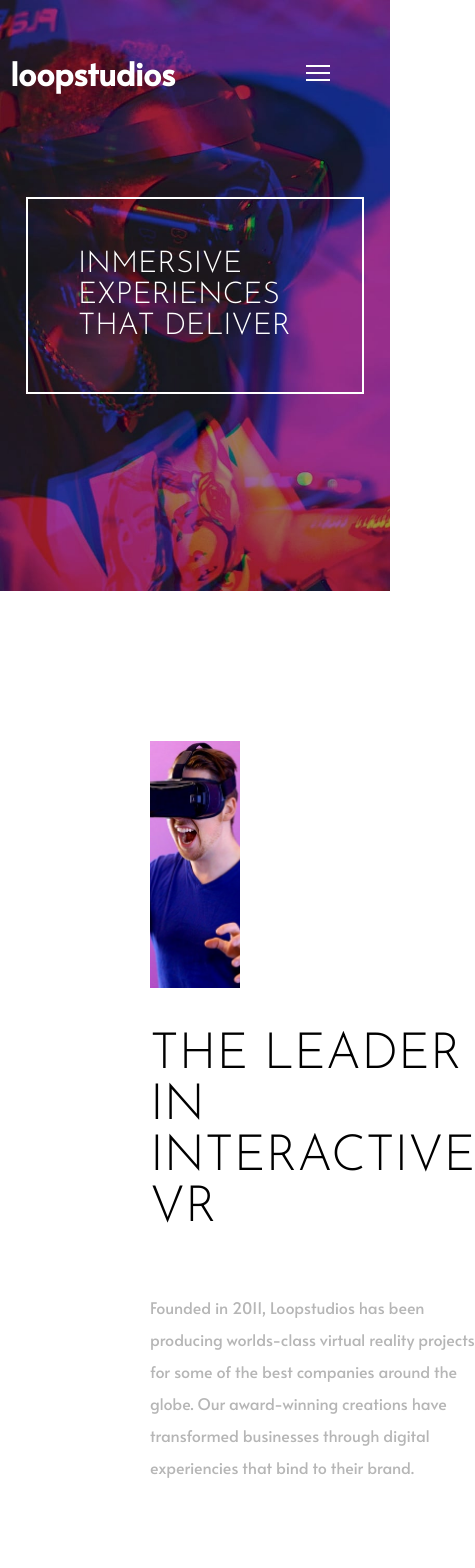
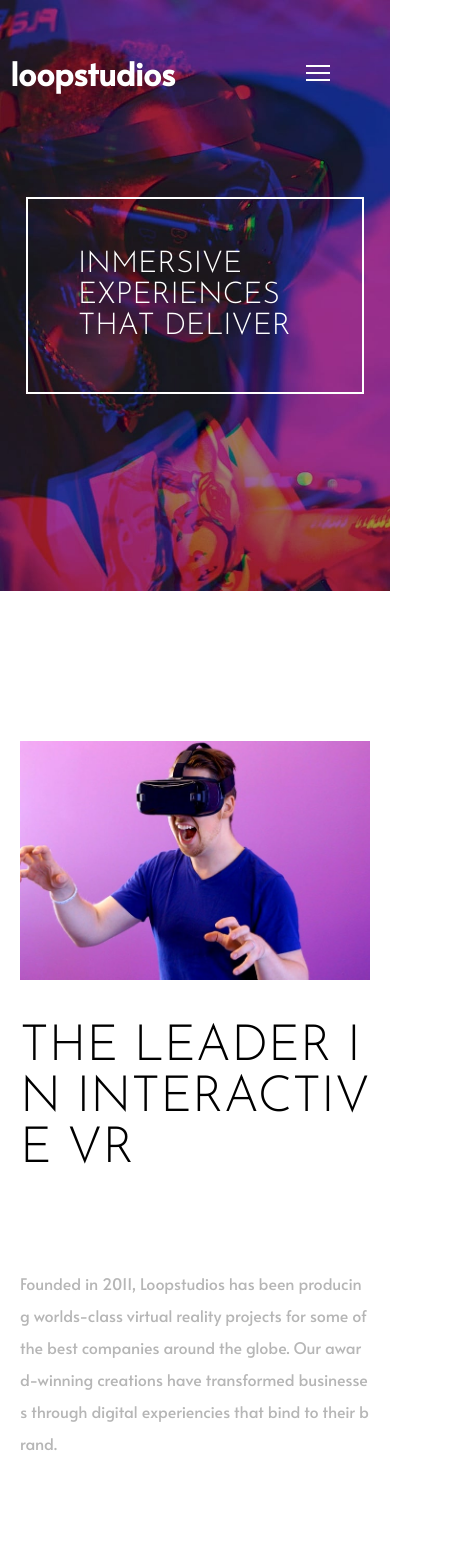
Before and after one commit to andres0818/workShop2-profundizacion, a React (Create React App) app: page / in a window 390 px wide. Shown: the top 1568 px of the page, 475 px wide, since content can reach past the window. Built offline with nearby package versions, Linux system fonts and the light colour scheme.

Commit message:
main actualizacio responsive

```diff
--- a/src/Main/Main.scss
+++ b/src/Main/Main.scss
@@ -22,6 +22,9 @@
           grid-column: 1/7;
           grid-template-rows: repeat(3, 1fr);
       }
+      &__contenedor {
+        margin: 150px 20px;
+      }
   }
   & img {
     width: 100%;
@@ -39,6 +42,7 @@
     align-self: flex-end;
     height: 100%;
     text-align: left;
+    word-break: break-all;
   }
   @media (max-width: 768px) {
       &__info {
--- a/src/components/Cabecera/Cabecera.scss
+++ b/src/components/Cabecera/Cabecera.scss
@@ -12,7 +12,7 @@
         display: flex;
         justify-content: space-between;
         align-items: center;
-        margin: 0 auto;
+        margin: 0 50px;
         padding-top: 30px;
         font-family: 'alata';
     }
@@ -29,7 +29,7 @@
 }
 
 
-@media (max-width:2390px) {
+@media (max-width:390px) {
     .cabecera {
 
         background-image: url('./img/rensponsive.jpg');
@@ -46,6 +46,7 @@
 
         &__header {
             padding:30px 10px 0 10px;
+            margin: auto;
         }
 
 
--- a/src/components/Menu/Menu.scss
+++ b/src/components/Menu/Menu.scss
@@ -42,7 +42,7 @@
 
 
 
-@media (max-width:2390px) {
+@media (max-width:390px) {
 
     .nav{
         &__menus{
```
